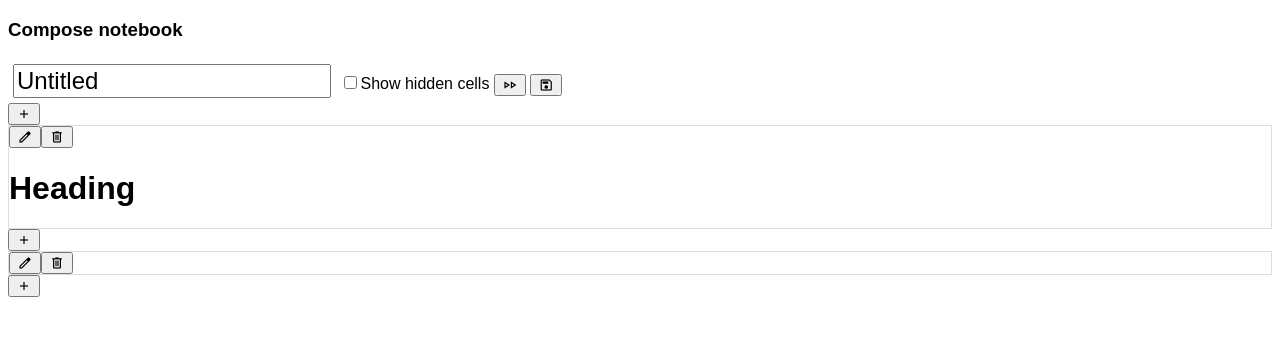
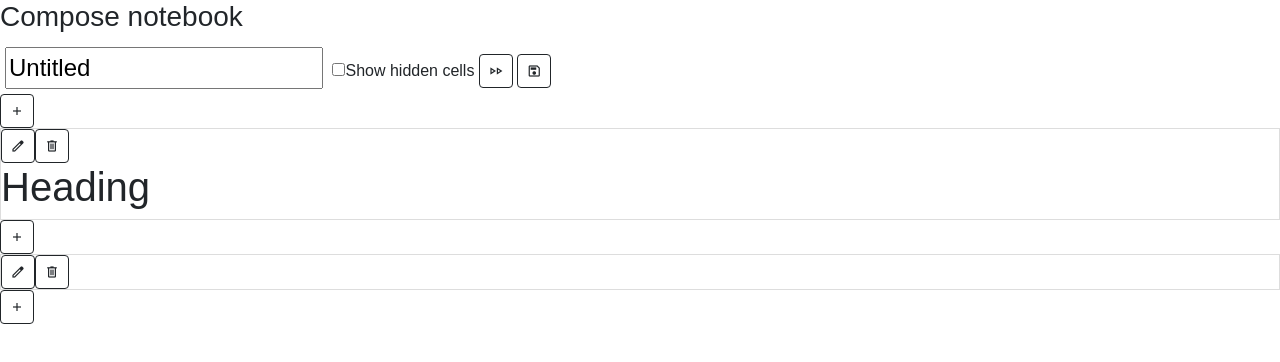
Before and after one commit to TGRS-group/compose, a plain HTML site: page preprocessed/notebook.html in a window 1280 px wide. Drawn offline with nearby package versions, Linux system fonts and the light colour scheme; a small style sheet from the web is missing.

Commit message:
Partialy updated the design to use bootstrap

```diff
--- a/preprocessed/notebook.html
+++ b/preprocessed/notebook.html
@@ -3,9 +3,11 @@
 <head>
   <meta charset="UTF-8">
   <meta http-equiv="X-UA-Compatible" content="IE=edge,chrome=1">
+  <meta name="viewport" content="width=device-width, initial-scale=1">
   <title>Compose-notebook</title>
   <script src="https://cdn.jsdelivr.net/npm/marked/marked.min.js"></script>
   <link href="https://fonts.googleapis.com/css2?family=Material+Symbols+Outlined" rel="stylesheet" />
+  <link rel="stylesheet" href="https://cdn.jsdelivr.net/npm/bootstrap@5.3.2/dist/css/bootstrap.min.css" integrity="sha384-Gn5384xqQ1aoWXA+058RXPxPg6fy4IWvTNh0E263XmFcJlSAwiGgFAW/dAiS6JXm" crossorigin="anonymous">
 </head>
 <body>
 <div id="default"></div>
@@ -15,8 +17,8 @@
 // <h3>Compose notebook </h3>
 //  <input type="text" id="label" value="Untitled" style="margin: 5px;font-size:18pt;" title="Rename">
 //  <input type="checkbox" id="show_hidden_cells">Show hidden cells</checkbox>
-// <button onclick="{storeCellsAsBlocks();execute()}" title="Run all cells" class="material-symbols-outlined" >fast_forward</button>
-// <button onclick="{save()}" title="Download" class="material-symbols-outlined" >save</button>
+// <button onclick="{storeCellsAsBlocks();execute()}" title="Run all cells" type="button" class="btn btn-outline-dark btn-sm material-symbols-outlined" >fast_forward</button>
+// <button onclick="{save()}" title="Download" type="button" class="btn btn-outline-dark btn-sm material-symbols-outlined" >save</button>
 //  <div id="notebook_content">
 //  </div>
 //  <div id="outputPanel">
@@ -428,6 +430,11 @@ function setHeaderMode(mode, cell) {
     if(blocks[cell.id].attributes && blocks[cell.id].attributes.type &&  blocks[cell.id].attributes.type == 'markdown') {
       ltrButton.style.display = 'inline';
       rtlButton.style.display = 'inline';
+      ltrButton.classList.add('active');
+      if(blocks[cell.id].attributes.direction && blocks[cell.id].attributes.direction == 'rtl') {
+        rtlButton.classList.add('active');
+        ltrButton.classList.remove('active');
+      }
     }
     if(blocks[cell.id].attributes && blocks[cell.id].attributes.type &&  blocks[cell.id].attributes.type == 'javascript') {
       executeButton.style.display = 'inline';
@@ -451,17 +458,21 @@ function updateCell(cell) {
   store();
 }
 
+const iconButtonClasses = ['btn', 'btn-outline-dark', 'btn-sm', 'material-symbols-outlined'];
+//const iconButtonClasses = ['button', 'is-small', 'is-outlined', 'material-symbols-outlined'];
+
 function createCellHeader(contentAttributes) {
   let cellHeader = document.createElement('div');
   cellHeader.className = 'cell_header';
+  cellHeader.classList.add('btn-toolbar');
   let editButton = document.createElement('button');
   editButton.className = 'edit_button';
-  editButton.classList.add('material-symbols-outlined');
+  editButton.classList.add(...iconButtonClasses);
   editButton.innerHTML = 'edit';
   editButton.title = 'Edit cell content';
   let viewButton = document.createElement('button');
   viewButton.className = 'view_button';
-  viewButton.classList.add('material-symbols-outlined');
+  viewButton.classList.add(...iconButtonClasses);
   viewButton.innerHTML = 'visibility';
   viewButton.title = 'View';
   cellHeader.appendChild(editButton);
@@ -484,7 +495,7 @@ function createCellHeader(contentAttributes) {
   viewButton.style.display = 'none';
   let deleteButton = document.createElement('button');
   deleteButton.className = 'delete_button';
-  deleteButton.classList.add('material-symbols-outlined');
+  deleteButton.classList.add(...iconButtonClasses);
   deleteButton.innerHTML = 'delete';
   deleteButton.title = 'Delete cell';
   deleteButton.onclick = function() {
@@ -501,7 +512,7 @@ function createCellHeader(contentAttributes) {
 
   let updateButton = document.createElement('button');
   updateButton.className = 'update_button';
-  updateButton.classList.add('material-symbols-outlined');
+  updateButton.classList.add(...iconButtonClasses);
   updateButton.innerHTML = 'download';
   updateButton.title = 'Update cell content';
   updateButton.onclick = function() {
@@ -512,7 +523,7 @@ function createCellHeader(contentAttributes) {
 
   let executionButton = document.createElement('button');
   executionButton.className = 'execute_button';
-  executionButton.classList.add('material-symbols-outlined');
+  executionButton.classList.add(...iconButtonClasses);
   executionButton.innerHTML = 'play_arrow';
   executionButton.title = 'Execute cell';
   executionButton.onclick = function() {
@@ -529,10 +540,11 @@ function createCellHeader(contentAttributes) {
 
   let typeSelector = document.createElement('select');
   typeSelector.className = 'type_selector';
-  let types = ['markdown', 'javascript'];
+  typeSelector.classList.add('custom-select', 'custom-select-sm');
+  let types = ['Markdown', 'JavaScript', 'HTML', 'CSS'];
   for(let type of types) {
     let option = document.createElement('option');
-    option.value = type;
+    option.value = type.toLowerCase();
     option.innerHTML = type;
     typeSelector.appendChild(option);
   }
@@ -551,13 +563,15 @@ function createCellHeader(contentAttributes) {
   let ltr = document.createElement('button');
   ltr.className = 'ltr_button';
   ltr.title = 'Set text direction to left-to-right';
-  ltr.classList.add('material-symbols-outlined');
+  ltr.classList.add(...iconButtonClasses);
   ltr.innerHTML = 'format_textdirection_l_to_r';
 
 
   ltr.onclick = function() {
-    this.style.borderStyle = 'inset';
-    rtl.style.borderStyle = 'outset';
+    this.classList.add('active');
+    // this.ariaPressed = 'true';
+    rtl.classList.remove('active');
+    // rtl.ariaPressed = 'false';
     let cell = ltr.parentElement.parentElement;
     contentAttributes.direction = 'ltr';
     setCellContent('edit', cell, contentAttributes.type, contentAttributes, editableBlockContent(contentAttributes.type, blocks[cell.id].content));
@@ -566,11 +580,13 @@ function createCellHeader(contentAttributes) {
   let rtl = document.createElement('button');
   rtl.className = 'rtl_button';
   rtl.title = 'Set text direction to right-to-left';
-  rtl.classList.add('material-symbols-outlined');
+  rtl.classList.add(...iconButtonClasses);
   rtl.innerHTML = 'format_textdirection_r_to_l';
   rtl.onclick = function() {
-    this.style.borderStyle = 'inset';
-    ltr.style.borderStyle = 'outset';
+    this.classList.add('active');
+    // this.ariaPressed = 'true';
+    ltr.classList.remove('active');
+    // ltr.ariaPressed = 'false';
     let cell = rtl.parentElement.parentElement;
     contentAttributes.direction = 'rtl';
     setCellContent('edit', cell, contentAttributes.type, contentAttributes, editableBlockContent(contentAttributes.type, blocks[cell.id].content));
@@ -638,7 +654,7 @@ function generateBlockName() {
 function createAddCellButton(parent) {
   let addCellButton = document.createElement('button');
   addCellButton.className = 'add_cell_button';
-  addCellButton.classList.add('material-symbols-outlined');
+  addCellButton.classList.add(...iconButtonClasses);
   addCellButton.innerHTML = 'add';
   addCellButton.title = 'Insert new cell';
   addCellButton.onclick = function() {
```
